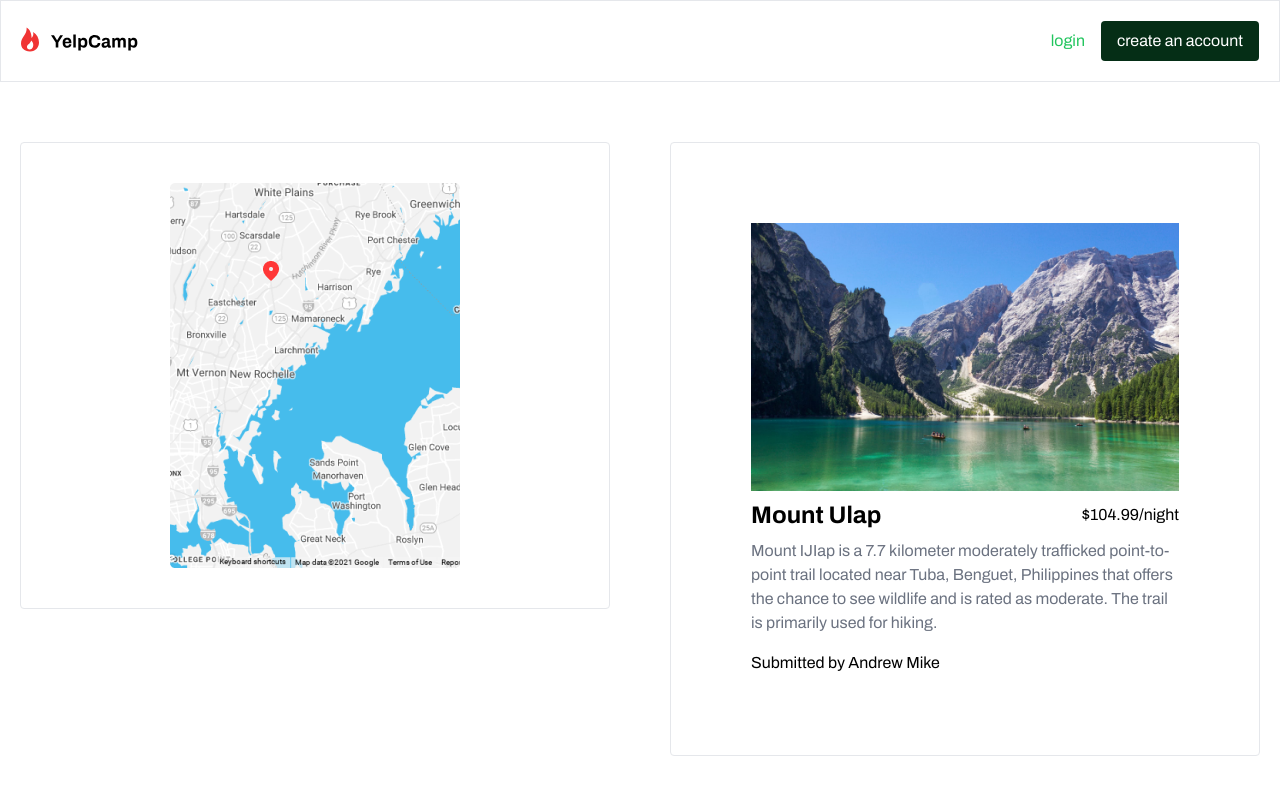
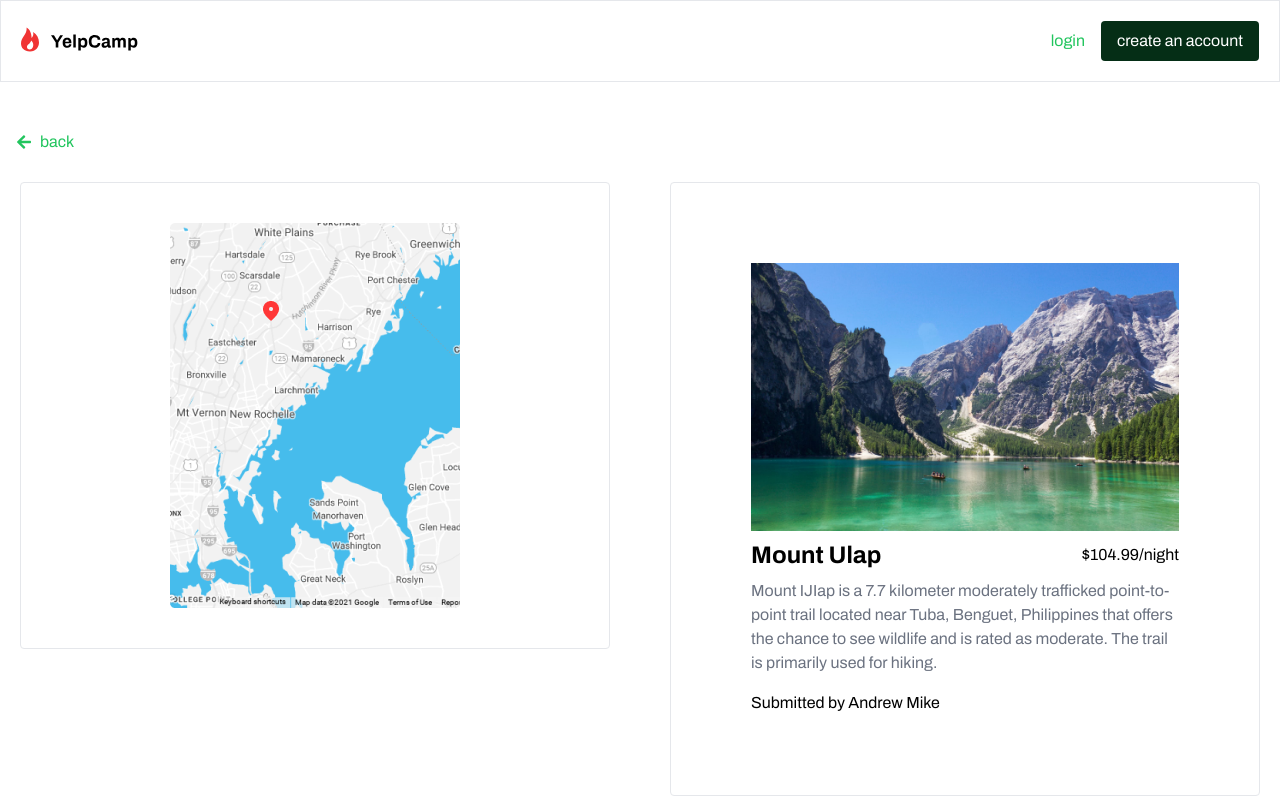
Before and after one commit to Mustafa777Xo/YelpCamp, a React (Vite) app: page /camp/1 in a window 1280 px wide. Shown: the top 800 px of the page. Built offline with nearby package versions, Linux system fonts and the light colour scheme.

Commit message:
update CampDetails.tsx add back button

```diff
--- a/src/layouts/CampDetailsLayout.tsx
+++ b/src/layouts/CampDetailsLayout.tsx
@@ -1,3 +1,7 @@
+import BaseButton from "@/components/common/BaseButton";
+import { FaArrowLeft } from "react-icons/fa";
+import { Link } from "react-router-dom";
+
 interface CampDetailsLayoutProps {
   maps: React.ReactNode;
   campCard: React.ReactNode;
@@ -11,6 +15,9 @@ const CampDetailsLayout: React.FC<CampDetailsLayoutProps> = ({
   return (
     <>
       <div className="container mx-auto py-10">
+        <Link to="/home">
+          <BaseButton text="back" btnType="text" icon={FaArrowLeft} />
+        </Link>
         <div className="colmuns-1 lg:columns-2 lg:gap-5 ">
           <div className="p-5">{maps}</div>
           <div className="mt-16 lg:mt-96 p-5">{campCard}</div>
```
